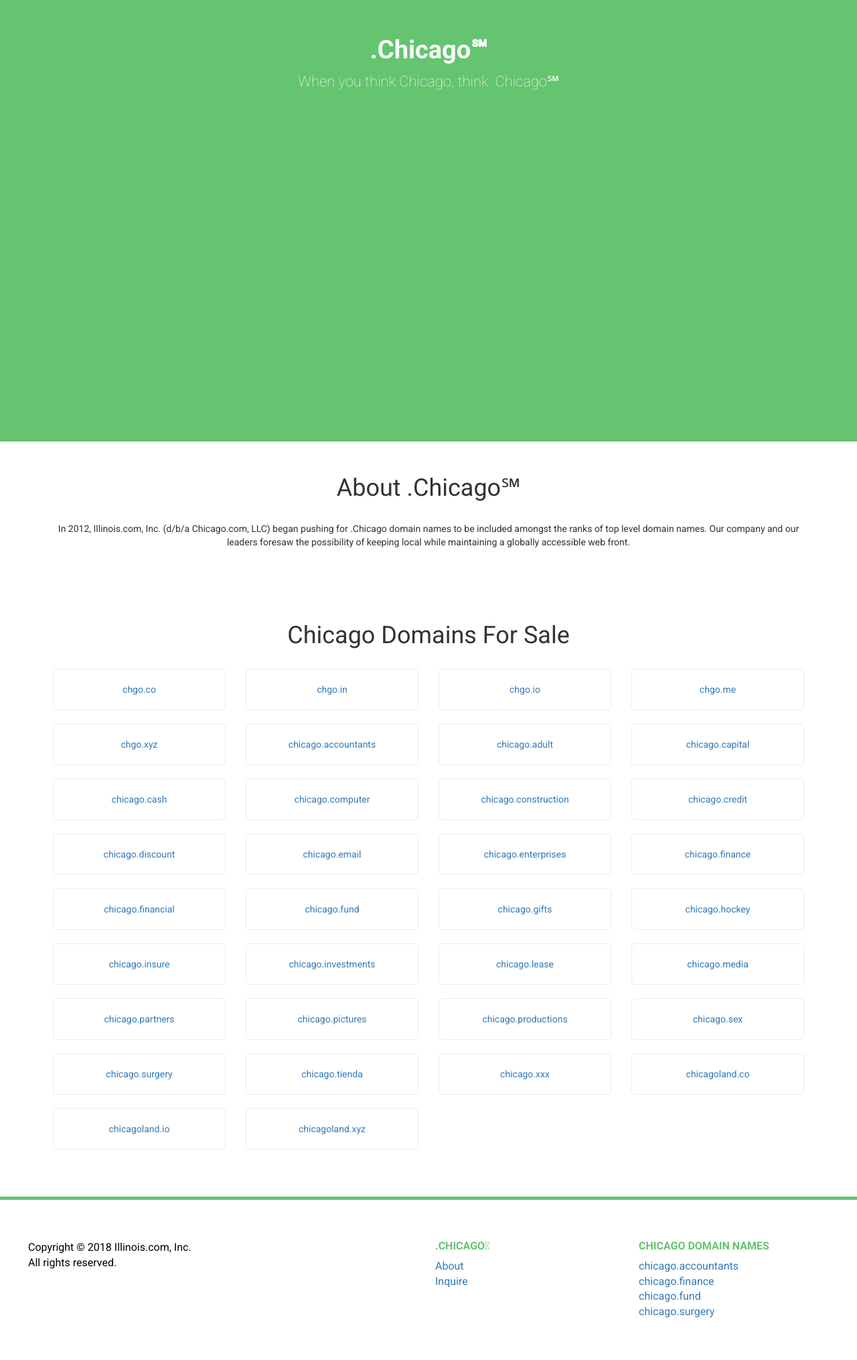
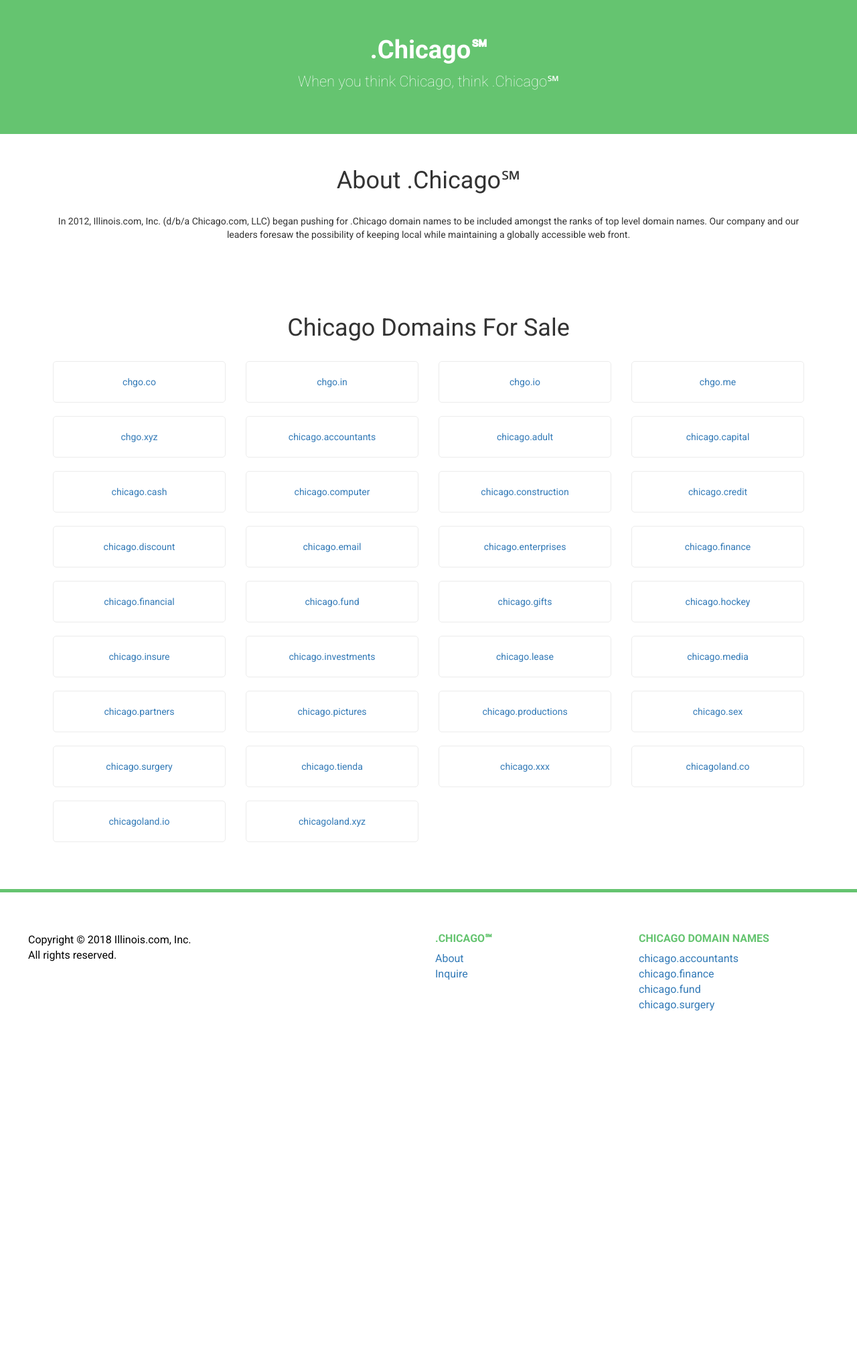
Before and after one commit to chiuster/dotchicago, a PHP site: page /index.html in a window 1280 px wide. Shown: the part 141-2171 px from the top of the page at 67% size. After the commit the page ends 1650 px from the top, so only its background shows below. Run offline with PHP 8.4, Linux system fonts and the light colour scheme.

Commit message:
fix on sm

```diff
--- a/index.html
+++ b/index.html
@@ -114,7 +114,7 @@
         </p>
       </div>
       <div class="col-sm-6 col-md-3">
-        <h3>.Chicago&#8400;</h3>
+        <h3>.Chicago&#8480;</h3>
         <p>
           <a href="#about">About</a><br />
           <a href="#contact">Inquire</a>
--- a/style.css
+++ b/style.css
@@ -63,9 +63,6 @@
   color: #FFF;
   padding-top: 0;
   text-align: center;
-
-  min-height: 100vh;
-  padding-bottom: 150px; /* To give some space on mobile */
   margin-bottom: 0;
 }
 
```
